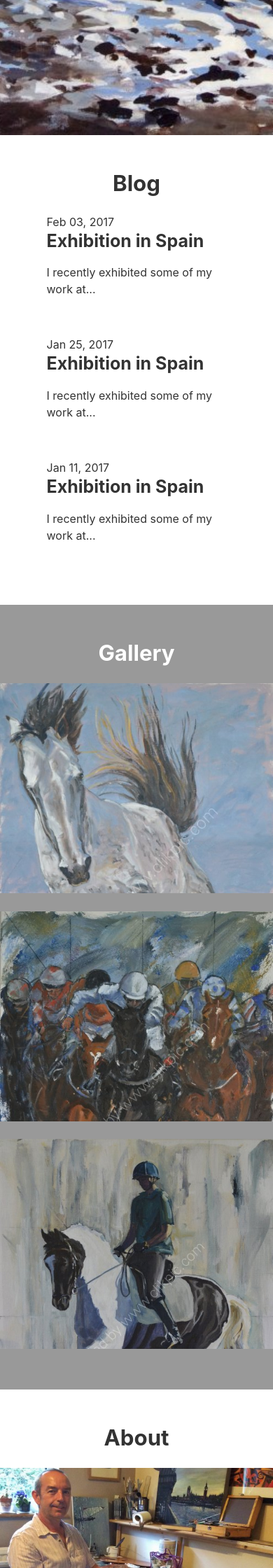
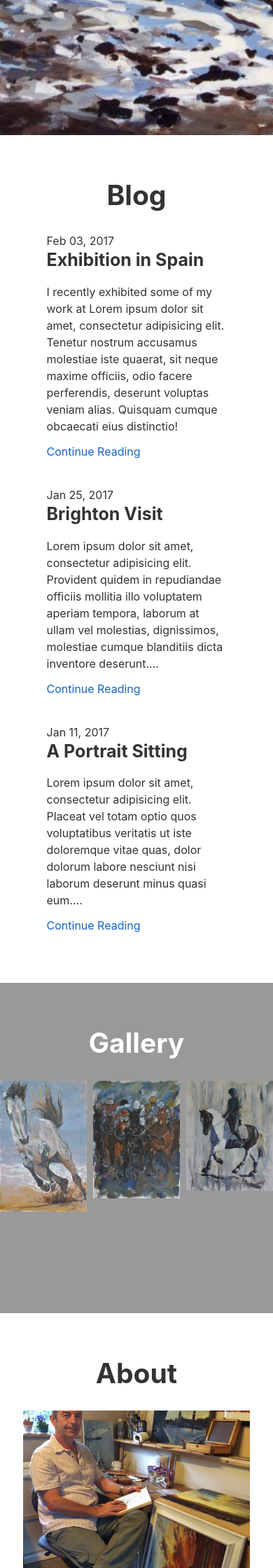
Before and after one commit to PaintTheMouse/test, a Jekyll site: the page built from index.html, in a window 390 px wide. Shown: the part 707-2947 px from the top of the page at 70% size. Built offline with Jekyll 4.4.1, drawn with Linux system fonts in a browser that asks for light colours; nearby versions of some CDN libraries.

Commit message:
blog changes

```diff
--- a/index.html
+++ b/index.html
@@ -12,36 +12,39 @@ title: Paint the Mouse
   <section id="blog" class="row-wrapper">
     <h1>Blog</h1>
     <div class="outer-container blog-post">
-      <div class="blog-img-wrapper">
-        <img class="gallery-img" src="images/DSC_0491.JPG" alt="">
+      <div class="blog-img-wrapper" style="background-image: url(images/DSC_0491.JPG)">
+        <!--<img class="gallery-img" src="images/DSC_0491.JPG" alt="">-->
         <!--<a href="" background-image></a>-->
       </div>
       <div class="blog-text-wrapper">
         <div class="blog-date">Feb 03, 2017</div>
         <h4 class="blog-title">Exhibition in Spain</h4>
-        <p>I recently exhibited some of my work at... </p>
+        <p>I recently exhibited some of my work at Lorem ipsum dolor sit amet, consectetur adipisicing elit. Tenetur nostrum accusamus molestiae iste quaerat, sit neque maxime officiis, odio facere perferendis, deserunt voluptas veniam alias. Quisquam cumque obcaecati eius distinctio! </p>
+        <p class="continue-reading"><a href="detail-view.html">Continue Reading</a></p>
       </div>
     </div>
     <div class="outer-container blog-post">
-      <div class="blog-img-wrapper">
-        <img class="gallery-img" src="images/DSC_0491.JPG" alt="">
+      <div class="blog-img-wrapper" style="background-image: url(images/IMG_0236_2.JPG)">
+        <!--<img class="gallery-img" src="images/IMG_0236_2.JPG" alt="">-->
         <!--<a href="" background-image></a>-->
       </div>
       <div class="blog-text-wrapper">
         <div class="blog-date">Jan 25, 2017</div>
-        <h4 class="blog-title">Exhibition in Spain</h4>
-        <p>I recently exhibited some of my work at... </p>
+        <h4 class="blog-title">Brighton Visit</h4>
+        <p>Lorem ipsum dolor sit amet, consectetur adipisicing elit. Provident quidem in repudiandae officiis mollitia illo voluptatem aperiam tempora, laborum at ullam vel molestias, dignissimos, molestiae cumque blanditiis dicta inventore deserunt.... </p>
+        <p class="continue-reading"><a href="detail-view.html">Continue Reading</a></p>
       </div>
     </div>
     <div class="outer-container blog-post">
-      <div class="blog-img-wrapper">
-        <img class="gallery-img" src="images/DSC_0491.JPG" alt="">
+      <div class="blog-img-wrapper" style="background-image: url(images/41.JPG)">
+        <!--<img class="gallery-img" src="images/41.JPG" alt="">-->
         <!--<a href="" background-image></a>-->
       </div>
       <div class="blog-text-wrapper">
         <div class="blog-date">Jan 11, 2017</div>
-        <h4 class="blog-title">Exhibition in Spain</h4>
-        <p>I recently exhibited some of my work at... </p>
+        <h4 class="blog-title">A Portrait Sitting</h4>
+        <p>Lorem ipsum dolor sit amet, consectetur adipisicing elit. Placeat vel totam optio quos voluptatibus veritatis ut iste doloremque vitae quas, dolor dolorum labore nesciunt nisi laborum deserunt minus quasi eum.... </p>
+        <p class="continue-reading"><a href="detail-view.html">Continue Reading</a></p>
       </div>
     </div>
   </section>
--- a/style.css
+++ b/style.css
@@ -264,7 +264,7 @@ section h1 {
     clear: both;
     content: "";
     display: block; }
-  @media screen and (max-width: 400px) {
+  @media screen and (max-width: 375px) {
     section h1 {
       font-size: 1.953125em; } }
 
@@ -277,7 +277,7 @@ section h1 {
   overflow: hidden; }
   .gallery-img-wrapper:last-child {
     margin-right: 0; }
-  @media screen and (max-width: 400px) {
+  @media screen and (max-width: 375px) {
     .gallery-img-wrapper {
       float: left;
       display: block;
@@ -296,7 +296,7 @@ section h1 {
   overflow: hidden; }
   .about-img-wrapper:last-child {
     margin-right: 0; }
-  @media screen and (max-width: 768px) {
+  @media screen and (max-width: 960px) {
     .about-img-wrapper {
       float: left;
       display: block;
@@ -306,7 +306,7 @@ section h1 {
       height: 300px; }
       .about-img-wrapper:last-child {
         margin-right: 0; } }
-  @media screen and (max-width: 400px) {
+  @media screen and (max-width: 375px) {
     .about-img-wrapper {
       float: left;
       display: block;
@@ -319,7 +319,7 @@ section h1 {
 .about-img {
   position: relative;
   top: -100px; }
-  @media screen and (max-width: 768px) {
+  @media screen and (max-width: 960px) {
     .about-img {
       top: -120px; } }
 
@@ -330,7 +330,7 @@ section h1 {
   width: 57.3509783236%; }
   .about-text-wrapper:last-child {
     margin-right: 0; }
-  @media screen and (max-width: 768px) {
+  @media screen and (max-width: 960px) {
     .about-text-wrapper {
       float: left;
       display: block;
@@ -340,7 +340,7 @@ section h1 {
       padding-top: 1.618em; }
       .about-text-wrapper:last-child {
         margin-right: 0; } }
-  @media screen and (max-width: 400px) {
+  @media screen and (max-width: 375px) {
     .about-text-wrapper {
       float: left;
       display: block;
@@ -351,7 +351,6 @@ section h1 {
         margin-right: 0; } }
 
 .blog-post {
-  height: 150px;
   margin-bottom: 1.618em;
   overflow: hidden; }
 
@@ -360,10 +359,13 @@ section h1 {
   display: block;
   margin-right: 2.3576520234%;
   width: 14.7019566472%;
+  margin-left: 17.0596086706%;
+  height: 220px;
+  background-size: cover;
   margin-bottom: 1.618em; }
   .blog-img-wrapper:last-child {
     margin-right: 0; }
-  @media screen and (max-width: 768px) {
+  @media screen and (max-width: 960px) {
     .blog-img-wrapper {
       display: none; } }
 
@@ -374,19 +376,20 @@ section h1 {
   width: 48.8211739883%; }
   .blog-text-wrapper:last-child {
     margin-right: 0; }
-  @media screen and (max-width: 768px) {
+  @media screen and (max-width: 960px) {
     .blog-text-wrapper {
       float: left;
       display: block;
       margin-right: 2.3576520234%;
       width: 65.8807826589%;
+      margin-right: 0;
       margin-left: 17.0596086706%; }
       .blog-text-wrapper:last-child {
         margin-right: 0; } }
 
 .blog-date {
   float: right; }
-  @media screen and (max-width: 768px) {
+  @media screen and (max-width: 960px) {
     .blog-date {
       float: none; } }
 
@@ -419,7 +422,7 @@ footer {
     opacity: 0.4; }
   .footer-item:last-child {
     margin-right: 0; }
-  @media screen and (max-width: 400px) {
+  @media screen and (max-width: 375px) {
     .footer-item {
       float: left;
       display: block;
```
Also changed, not shown: _app/sass/style.scss (+11 -30 lines), images/41.JPG (added), images/IMG_0236_2.JPG (added), images/IMG_0242_2.JPG (added), 1 other file.
